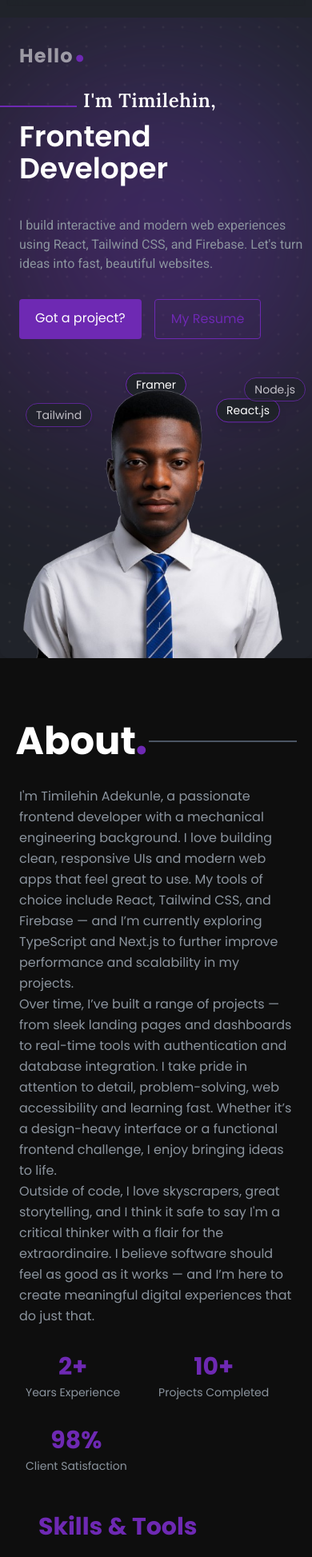
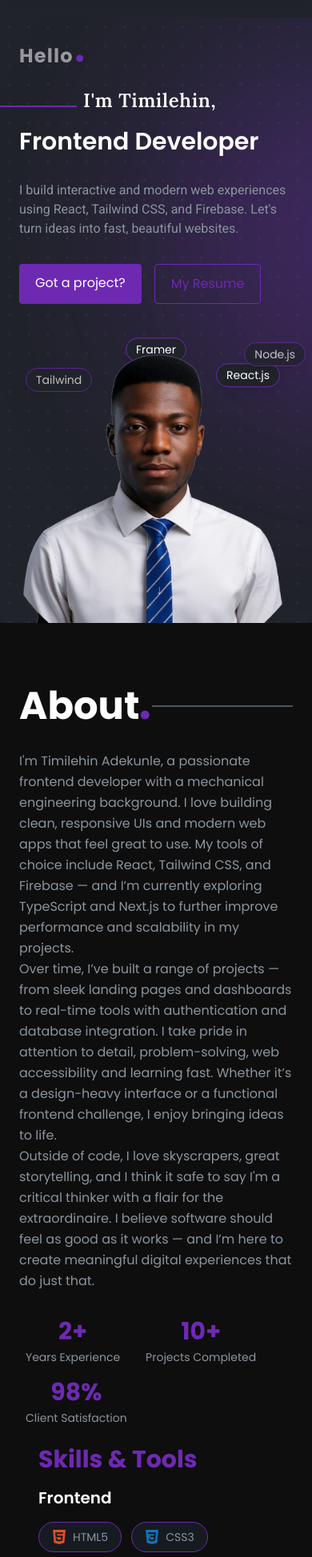
Before and after one commit to timi-emmanuel/timilehinadekunle, a React (Vite) app: page / in a window 390 px wide. Shown: the part 50-1997 px from the top of the page at 80% size. Built offline with nearby package versions, Linux system fonts and the light colour scheme.

Commit message:
optimized responsiveness

```diff
--- a/src/components/About.jsx
+++ b/src/components/About.jsx
@@ -25,14 +25,14 @@ const About = () => {
   return (
     <motion.section
       id="about"
-      className="pt-20 pb-12 bg-[#0e0e0e] text-light "
+      className="pt-20 pb-12 px-6 md:px-12 lg:px-20 bg-[#0e0e0e] text-light "
       initial="hidden"
       whileInView="visible"
       viewport={{ once: true, amount: 0.3 }}
       variants={containerVariants}
 
     >
-      <div className="flex items-center gap-4 w-[90%] md:w-[85%] mx-auto">
+      <div className="flex items-center gap-4  mx-auto">
            <h2 className="text-5xl font-bold text-white relative inline-flex items-end">
               About
            <span className="text-4xl text-primary absolute -right-4 bottom-[-0.20em]">
@@ -43,12 +43,12 @@ const About = () => {
 
       </div>
 
-      <div className="max-w-6xl mx-auto px-6 md:px-12 flex flex-col-reverse md:flex-row-reverse mt-8 gap-12">
+      <div className="mx-auto  flex flex-col-reverse md:flex-row-reverse mt-8 gap-6 lg:gap-12">
 
         {/* Skills */}
         <motion.div
           variants={itemVariants}
-          className="w-full md:w-1/2 flex "
+          className="w-full md:w-1/2"
         >
          <Skills/>
         </motion.div>
@@ -82,16 +82,16 @@ const About = () => {
           </div>
           <div>
             {/* Stats Section */}
-            <div className="flex gap-8 mt-8 flex-wrap">
-              <div className="flex flex-col items-center justify-center rounded-xl px-2 py-0 min-w-[100px]">
+            <div className="flex gap-4 lg:gap-8 mt-8 flex-wrap">
+              <div className="flex flex-col items-center justify-center rounded-xl px-2 py-0 ">
                 <span className="text-3xl font-bold text-primary">2+</span>
                 <span className="text-light text-sm mt-1 whitespace-nowrap">Years Experience</span>
               </div>
-              <div className="flex flex-col items-center justify-center rounded-xl px-2 py-0 min-w-[100px]">
+              <div className="flex flex-col items-center justify-center rounded-xl px-2 py-0 ">
                 <span className="text-3xl font-bold text-primary">10+</span>
                 <span className="text-light text-sm mt-1 whitespace-nowrap">Projects Completed</span>
               </div>
-              <div className="flex flex-col items-center justify-center rounded-xl px-2 py-0 min-w-[100px]">
+              <div className="flex flex-col items-center justify-center rounded-xl px-2 py-0 ">
                 <span className="text-3xl font-bold text-primary">98%</span>
                 <span className="text-light text-sm mt-1 whitespace-nowrap">Client Satisfaction</span>
               </div>
--- a/src/components/Contact.jsx
+++ b/src/components/Contact.jsx
@@ -17,7 +17,7 @@ const container = {
 
 const item = {
   hidden: { opacity: 0, y: 30 },
-  visible: { opacity: 1, y: 0, transition: { duration: 0.4 } },
+  visible: { opacity: 1, y: 0, transition: { duration: 0.2 } },
 };
 
 const suggestions = [
--- a/src/components/Experience.jsx
+++ b/src/components/Experience.jsx
@@ -11,12 +11,14 @@ const experienceVariants = {
 
 const Experience = () => {
   return (
-    <section id="experience" className="text-white pt-20 px-6 md:px-16">
-      <div className="max-w-5xl mx-auto">
+    <section id="experience" className="text-white pt-20 px-6 md:px-12 lg:px-20">
+      <div className="mx-auto">
        <div className="flex  items-center gap-4 mx-auto mb-12 p-2 md:p-0">
 
            <h2 className="text-5xl  font-bold text-white relative inline-flex items-end">
-              Experience
+            <span className="hidden md:inline">Experience</span>
+            <span className="md:hidden">Exp</span>
+
            <span className="text-4xl text-primary absolute -right-4 bottom-[-0.20em]">
                   &#8226;
            </span>
--- a/src/components/Hero.jsx
+++ b/src/components/Hero.jsx
@@ -1,5 +1,11 @@
 import { motion } from "framer-motion";
 import heroImage from "../assets/hero-image.png";
+
+
+const itemVariants = {
+  hidden: { opacity: 0, y: 30 },
+  visible: { opacity: 1, y: 0, transition: { duration: 0.4 } },
+};
 
 const containerVariants = {
   hidden: { opacity: 0, y: 40 },
@@ -8,24 +14,19 @@ const containerVariants = {
     y: 0,
     transition: {
       when: "beforeChildren",
-      staggerChildren: 0.15,
-      duration: 0.5,
+      staggerChildren: 0.08, // less delay
+      duration: 0.6,
       ease: "easeOut",
     },
   },
-};
-
-const itemVariants = {
-  hidden: { opacity: 0, y: 30 },
-  visible: { opacity: 1, y: 0, transition: { duration: 0.4 } },
 };
 
 const textParent = {
   hidden: {},
   visible: {
     transition: {
-      delayChildren: 0.4,
-      staggerChildren: 0.12,
+      delayChildren: 0.1, // was 0.4
+      staggerChildren: 0.08,
     },
   },
 };
@@ -37,11 +38,12 @@ const letter = {
     opacity: 1,
     scale: 1,
     transition: {
-      duration: 0.5,
-      ease: "easeOut",
+      duration: 0.35,
+      ease: [0.25, 0.46, 0.45, 0.94], // '
     },
   },
 };
+
 
 const Hero = () => {
   const name = "I'm Timilehin,";
@@ -49,7 +51,7 @@ const Hero = () => {
   return (
     <motion.section
       id="home"
-      className="relative text-white lg:h-screen h-fit flex items-center overflow-hidden bg-dark mt-16 md:mt-0"
+      className="relative text-white  md:h-fit xl:h-screen 2xl:h-full flex  justify-between overflow-hidden bg-dark mt-16 md:mt-12 lg:mt-6 md:pb-6"
       initial="hidden"
       whileInView="visible"
       viewport={{ once: true, amount: 0.3 }}
@@ -59,10 +61,13 @@ const Hero = () => {
       <div className="absolute inset-0 bg-[radial-gradient(#444_1px,transparent_2px)] [background-size:24px_24px] opacity-20 animate-pulse-slow z-0"></div>
 
       {/* Gradient Glow Blob */}
-      <div className="absolute w-[30rem] h-[30rem] bg-gradient-to-tr from-primary via-purple-600 to-indigo-500 rounded-full blur-[120px] opacity-30 left-1/2 -translate-x-1/2 top-10 z-0"></div>
+      <motion.div
+      className="absolute w-[30rem] h-[30rem] bg-gradient-to-tr from-primary via-purple-600 to-indigo-500 rounded-full blur-[120px] opacity-30 left-1/2 -translate-x-1/2 top-10 z-0"
+      animate={{ scale: [1, 1.05, 1] }}
+      transition={{ duration: 6, repeat: Infinity, ease: "easeInOut" }}/>
 
       <motion.div
-        className="max-w-6xl w-full grid md:grid-cols-2 gap-12 items-center pt-8 relative z-10"
+        className=" w-full grid md:grid-cols-2 gap-12 items-center pt-8 relative z-10"
         variants={containerVariants}
       >
         {/* Left: Text Content */}
@@ -104,7 +109,7 @@ const Hero = () => {
               </motion.span>
             </motion.div>
 
-            <span className="text-white text-4xl font-sans block px-6 md:px-16 relative">
+            <span className="text-white text-3xl lg:text-4xl font-sans block pl-6 md:pl-12 lg:px-16 relative">
               <span className="relative inline-block animate-bounce-slow">
                 Frontend Developer
               </span>
@@ -112,7 +117,7 @@ const Hero = () => {
           </motion.h1>
 
           <motion.p
-            className="text-light font-roboto mt-2 mb-4 max-w-md pl-6 md:pl-16"
+            className="text-light font-roboto mt-2 mb-4 max-w-md px-6 md:pl-12 md:pr-0 lg:pl-16 lg:pr-0"
             variants={itemVariants}
           >
             I build interactive and modern web experiences using React, Tailwind
@@ -120,7 +125,7 @@ const Hero = () => {
           </motion.p>
 
           <motion.div
-            className="flex gap-4 pl-6 md:pl-16"
+            className="flex gap-4 pl-6 md:pl-12 lg:pl-16"
             variants={itemVariants}
           >
             <a
@@ -142,20 +147,19 @@ const Hero = () => {
 
         {/* Right: Image Section */}
         <motion.div
-          className="flex justify-center flex-1 relative"
+          className="flex justify-center flex-1 relative lg:mr-12"
           variants={itemVariants}
         >
           <motion.img
             src={heroImage}
             alt="Developer Illustration"
             className="w-[30rem] h-auto z-10 relative rounded-xl shadow-lg"
-            initial={{ opacity: 0, scale: 0.8 }}
-            whileInView={{ opacity: 1, scale: 1 }}
-            transition={{ duration: 0.7, ease: "easeOut" }}
-            viewport={{ once: true }}
+            initial={{ opacity: 0, scale: 0.95 }}
+            animate={{ opacity: 1, scale: 1 }}
+            transition={{ duration: 0.4, ease: "easeOut" }}
           />
 
-          {/* Floating Tech Bubbles */}
+
           <div className="absolute top-8 right-10 bg-dark px-3 py-1 text-sm text-white border border-primary rounded-full shadow-lg animate-bounce-slow">
             React.js
           </div>
--- a/src/components/Projects.jsx
+++ b/src/components/Projects.jsx
@@ -50,7 +50,7 @@ const containerVariants = {
     transition: {
       when: "beforeChildren",
       staggerChildren: 0.2,
-      duration: 0.6,
+      duration: 0.3,
       ease: "easeOut",
     },
   },
@@ -75,7 +75,7 @@ const Projects = () => {
     <motion.section
       id="projects"
       ref={sectionRef}
-      className="relative bg-dark text-white py-20 px-6 md:px-24 overflow-hidden"
+      className="relative bg-dark text-white py-20 px-6 md:px-12 lg:px-20 overflow-hidden"
       initial="hidden"
       whileInView="visible"
       viewport={{ once: true, amount: 0.3 }}
@@ -87,7 +87,7 @@ const Projects = () => {
         style={{ y: yBg }}
       />
 
-      <div className="relative z-10 max-w-6xl mx-auto">
+      <div className="relative z-10  mx-auto">
         <div className="flex  items-center gap-4 mx-auto mb-12 p-2 md:p-0">
            <div className="w-full h-[0.1em] bg-gray-600"></div>
            <h2 className="text-5xl  font-bold text-white relative inline-flex items-end">
@@ -111,11 +111,12 @@ const Projects = () => {
                 <div className={`flex flex-col-reverse  ${
                   isEven ? "md:flex-row-reverse" : "md:flex-row "
                 }  gap-6 md:gap-12`}>
-                  <div className="flex-1">
+                  <div className="flex-1 overflow-hidden rounded-lg">
                   <img
                     src={project.image}
                     alt={project.title}
-                    className="rounded-lg shadow-lg w-full transition-transform duration-300 ease-out transform hover:scale-105"
+                    loading="lazy"
+                    className="w-full h-full object-cover  shadow-lg  transition-transform duration-300 ease-out transform hover:scale-105"
                   />
                 </div>
 
--- a/src/components/Skills.jsx
+++ b/src/components/Skills.jsx
@@ -66,15 +66,15 @@ const skillVariants = {
 const Skills = () => {
   return (
     <motion.section
-      className="text-white px-6 md:px-16"
+      className="text-white px-6 lg:px-8"
       initial="hidden"
       whileInView="visible"
       viewport={{ once: true, amount: 0.2 }}
       variants={containerVariants}
     >
-      <div className="max-w-5xl mx-auto">
+      <div className="mx-auto">
         <motion.h2
-          className="text-3xl font-bold text-primary text-left md:text-center mb-6"
+          className="text-3xl font-bold text-primary text-left md:text-center mb-4"
           initial={{ opacity: 0, y: 20 }}
           whileInView={{ opacity: 1, y: 0 }}
           transition={{ duration: 0.5 }}
--- a/tailwind.config.js
+++ b/tailwind.config.js
@@ -22,6 +22,9 @@ export default {
         'bounce-slow': 'bounce 4s infinite',
         'pulse-slow': 'pulse 3s ease-in-out infinite',
       },
+      screens: {
+        '2xl': '1270px',
+      },
     },
   },
   plugins: [],
```
Also changed, not shown: src/components/Navbar.jsx (+4 -5 lines).
